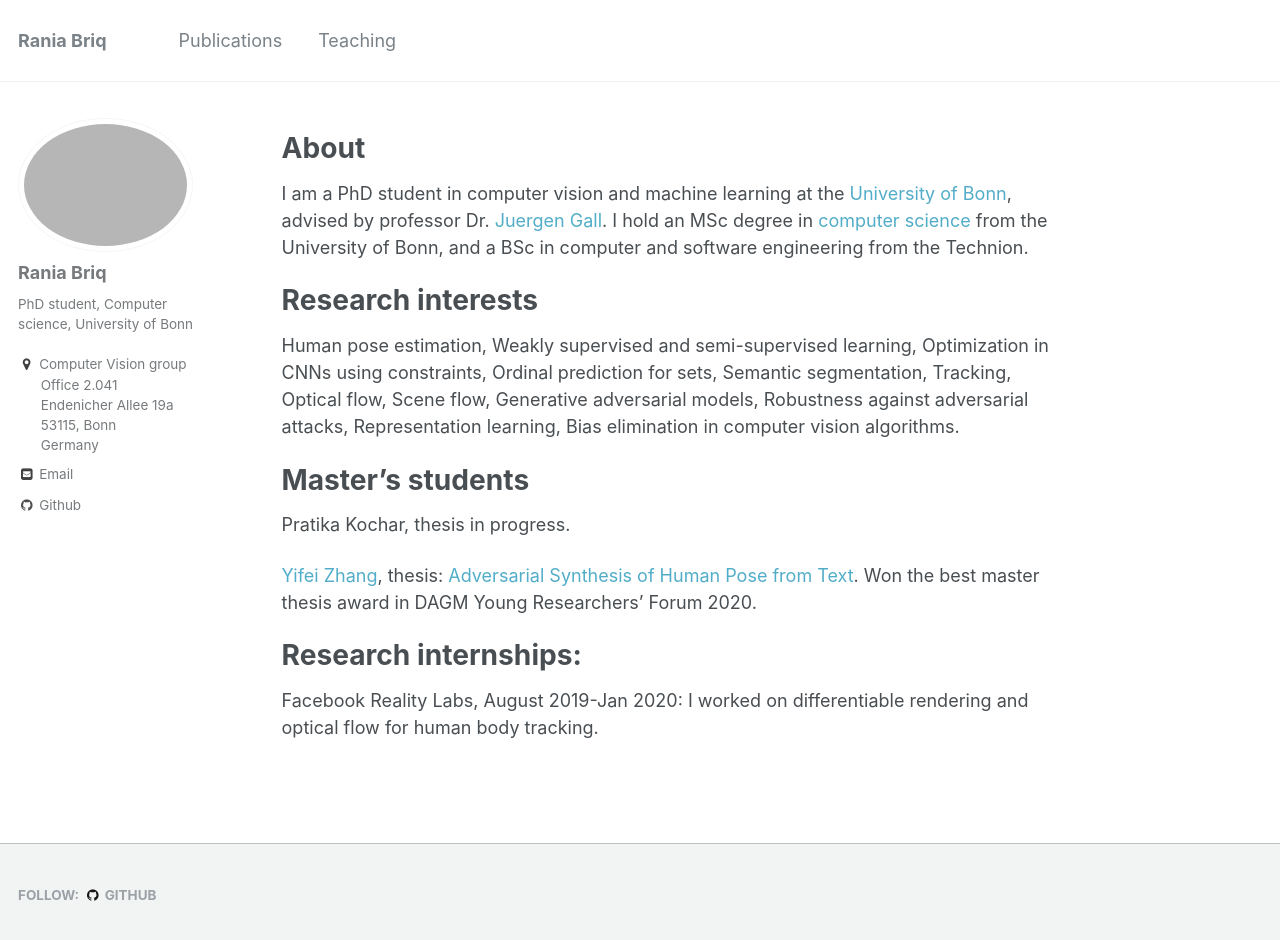
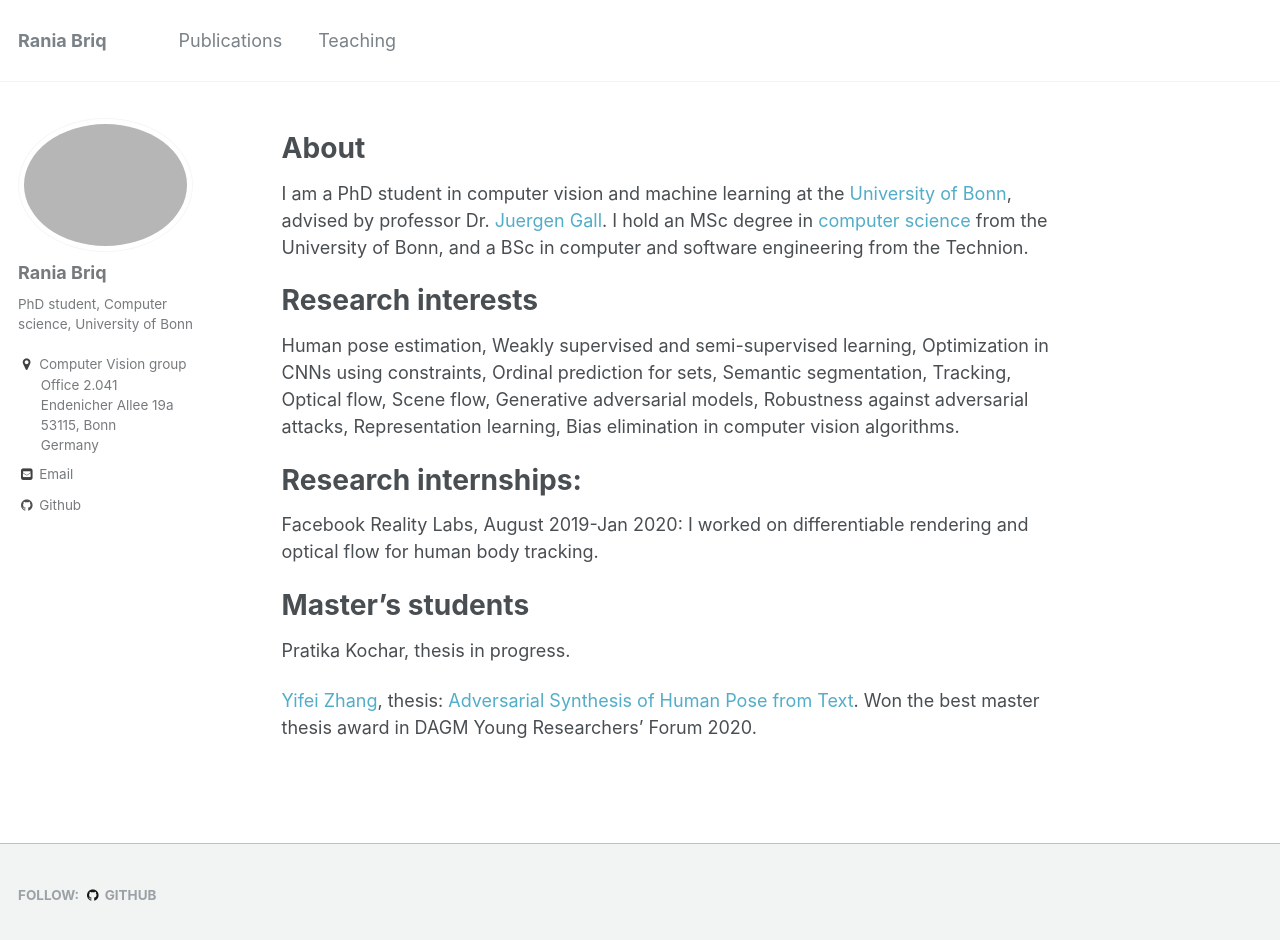
Before and after one commit to briqr/briqr.github.io, a Jekyll site: the page built from _pages/about.md, in a window 1280 px wide and 953 px high. Shown: the top 940 px of the window. Built offline with Jekyll 4.4.1, drawn with Linux system fonts in a browser that asks for light colours.

```diff
--- a/_pages/about.md
+++ b/_pages/about.md
@@ -22,12 +22,14 @@ Research interests
 ======
 Human pose estimation, Weakly supervised and semi-supervised learning, Optimization in CNNs using constraints, Ordinal prediction for sets, Semantic segmentation, Tracking, Optical flow, Scene flow, Generative adversarial models, Robustness against adversarial attacks, Representation learning, Bias elimination in computer vision algorithms.
 
+
+Research internships:
+======
+Facebook Reality Labs, August 2019-Jan 2020: I worked on differentiable rendering and optical flow for human body tracking.
+
+
 Master's students
 ======
 Pratika Kochar, thesis in progress.
 
 [Yifei Zhang](https://www.linkedin.com/in/yifei-zhang-2565811a9/), thesis: [Adversarial Synthesis of Human Pose from Text](https://arxiv.org/abs/2005.00340). Won the best master thesis award in DAGM Young Researchers' Forum 2020.
-
-Research internships:
-======
-Facebook Reality Labs, August 2019-Jan 2020: I worked on differentiable rendering and optical flow for human body tracking.
```
